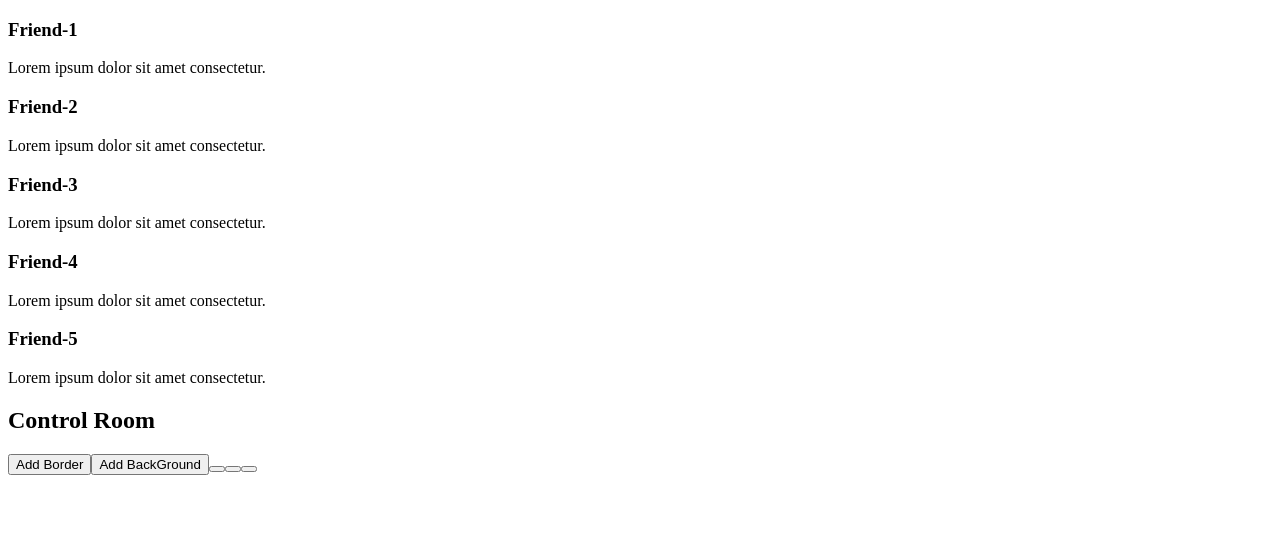
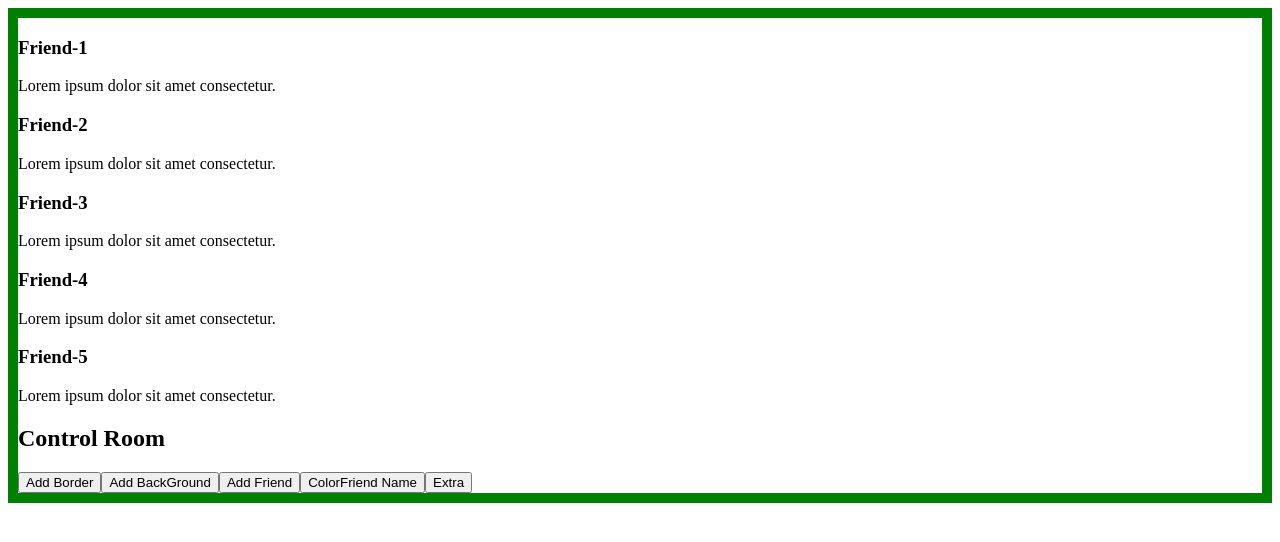
Before and after one commit to RAHUL573769/simpleProjectUsingDom, a plain HTML site: page index.html in a window 1280 px wide. Both pictures are taken after a click on the button "Add Border". Drawn offline with Linux system fonts and the light colour scheme.

Commit message:
fwirst commit

```diff
--- a/index.html
+++ b/index.html
@@ -9,7 +9,7 @@
 </head>
 <body>
 
-<section>
+<section id="friend-container">
 
 
    <div class="friends">
@@ -34,7 +34,7 @@
    </div>
    <div>
        <h2>Control Room</h2>
-       <button>Add Border </button><button>Add BackGround</button><button></button><button></button><button></button>
+       <button id="border-id">Add Border </button><button>Add BackGround</button><button>Add Friend</button><button>ColorFriend Name</button><button>Extra</button>
    </div>
 
 </section>
--- a/script.js
+++ b/script.js
@@ -0,0 +1,6 @@
+document.getElementById('border-id').addEventListener('click',function(){
+
+   const container=document.getElementById('friend-container');
+   container.style.border="10px solid green";
+
+})
```
